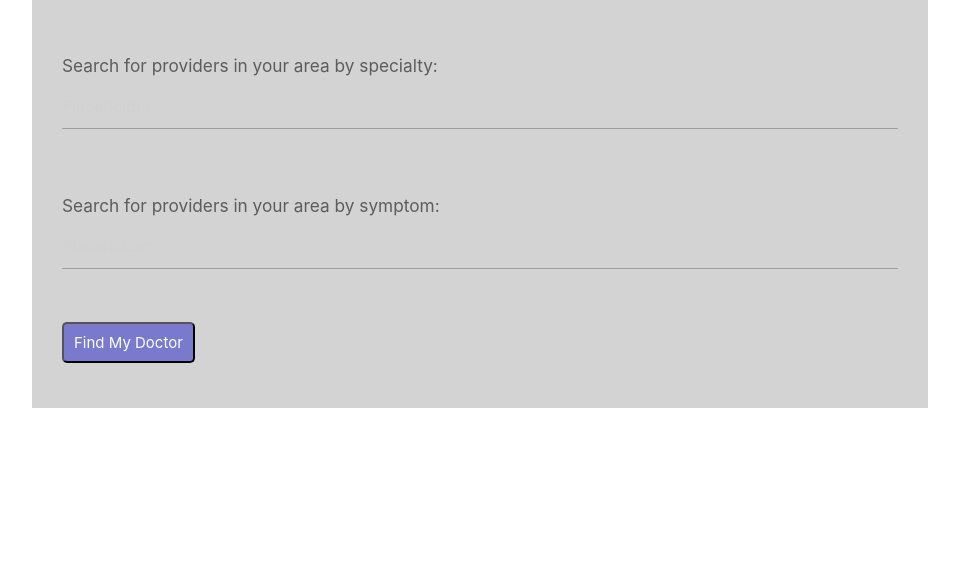
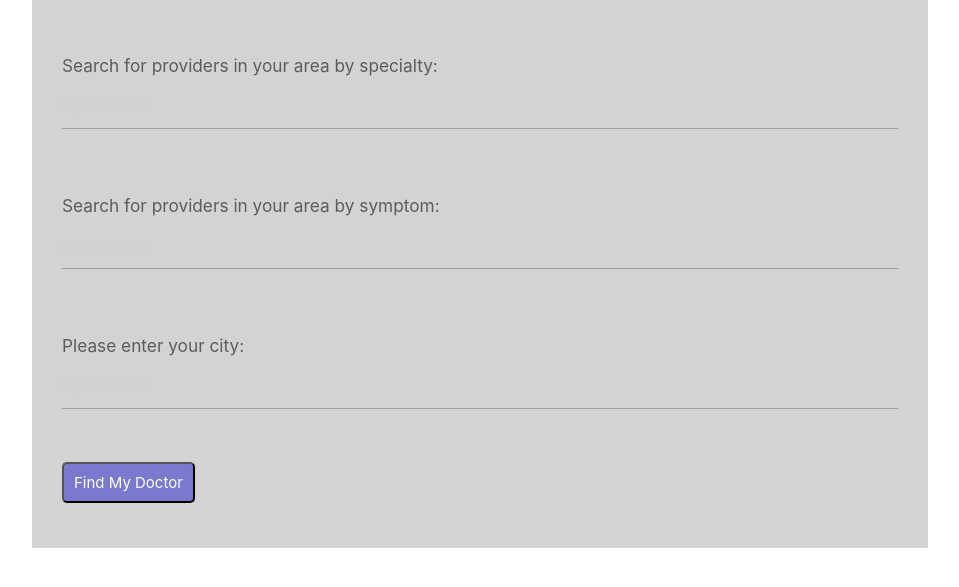
Before and after one commit to sarahm16/FindMyDoctor, a plain HTML site: page index.html in a window 1280 px wide. Shown: the part 201-788 px from the top of the page, without its empty margins (160-1119 px from the left). Drawn offline with nearby package versions, Linux system fonts and the light colour scheme.

Commit message:
created an input for user's desired city

```diff
--- a/index.html
+++ b/index.html
@@ -31,6 +31,13 @@
             </div>
 
             <div class="section">
+                <div class="input-field">
+                    <h6 id="input-prompt">Please enter your city:</h6>
+                    <input placeholder="Placeholder" type="text" id="city-input">
+                </div>
+            </div>
+
+            <div class="section">
                 <button type="submit" id="submit-input" class="center-align">
                     Find My Doctor
                 </button>
```
